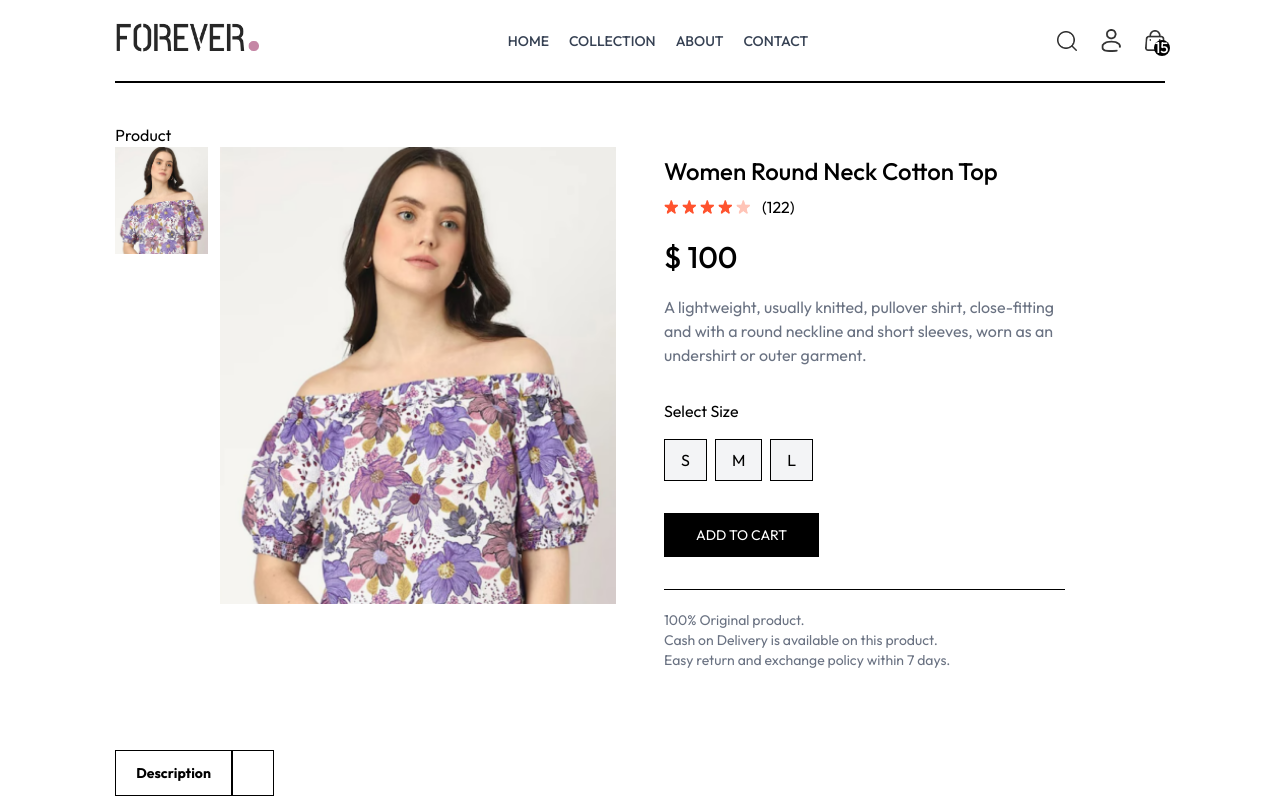
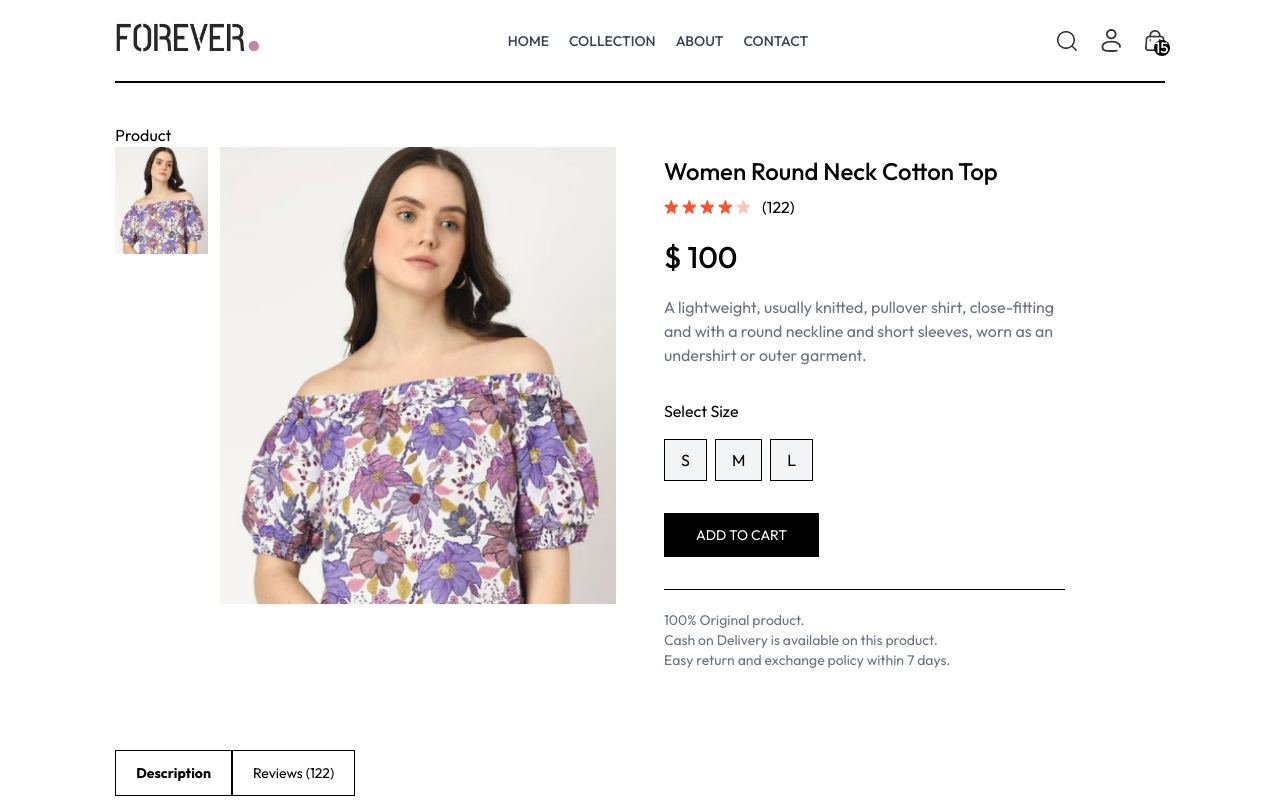
Before and after one commit to hellokristinafaye/clothing-ecommerce, a React (Vite) app: page /product/aaaaa in a window 1280 px wide. Shown: the top 800 px of the page. Built offline with nearby package versions, Linux system fonts and the light colour scheme.

Commit message:
Reviews title styled

```diff
--- a/src/pages/Product.jsx
+++ b/src/pages/Product.jsx
@@ -89,7 +89,7 @@ const Product = () => {
       <div className="mt-20">
         <div className="flex ">
           <b className="border px-5 py-3 text-sm">Description</b>
-          <p className="border px-5 py-3 text-sm"></p>
+          <p className="border px-5 py-3 text-sm">Reviews (122)</p>
         </div>
               </div>
     </div>
```
